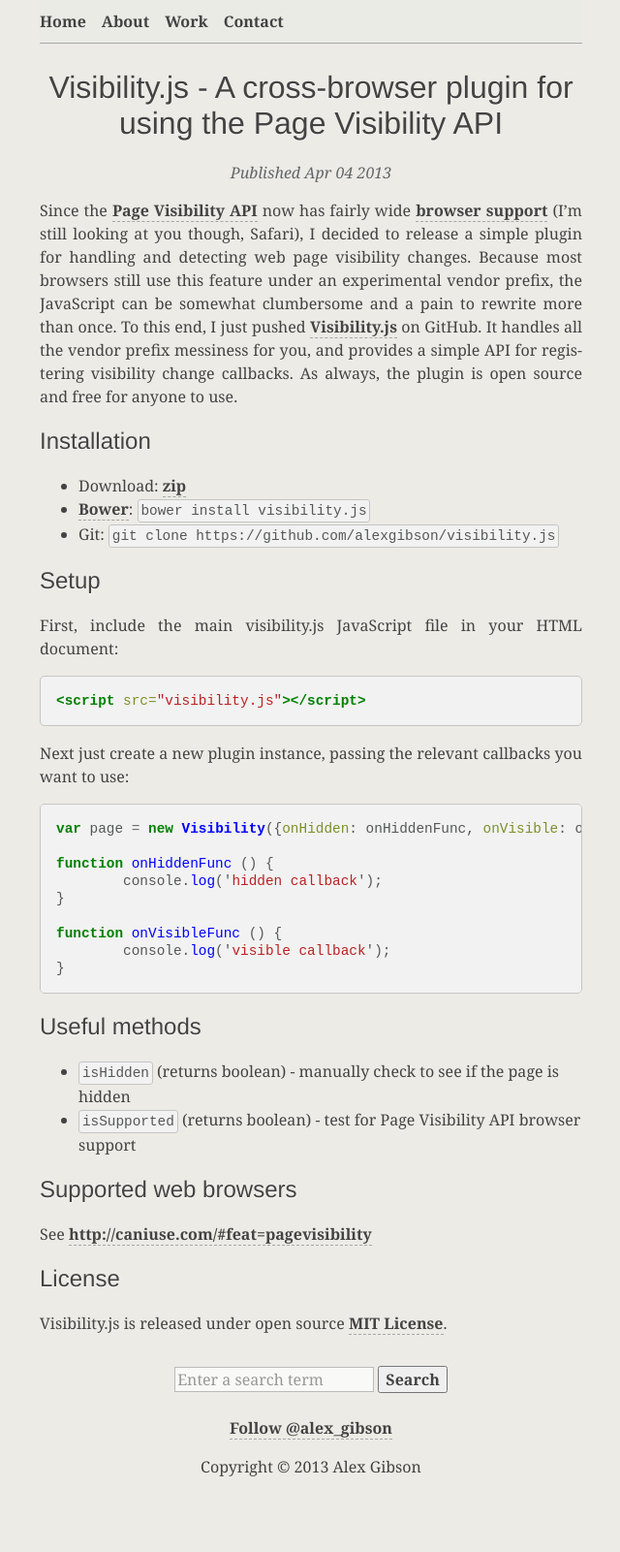
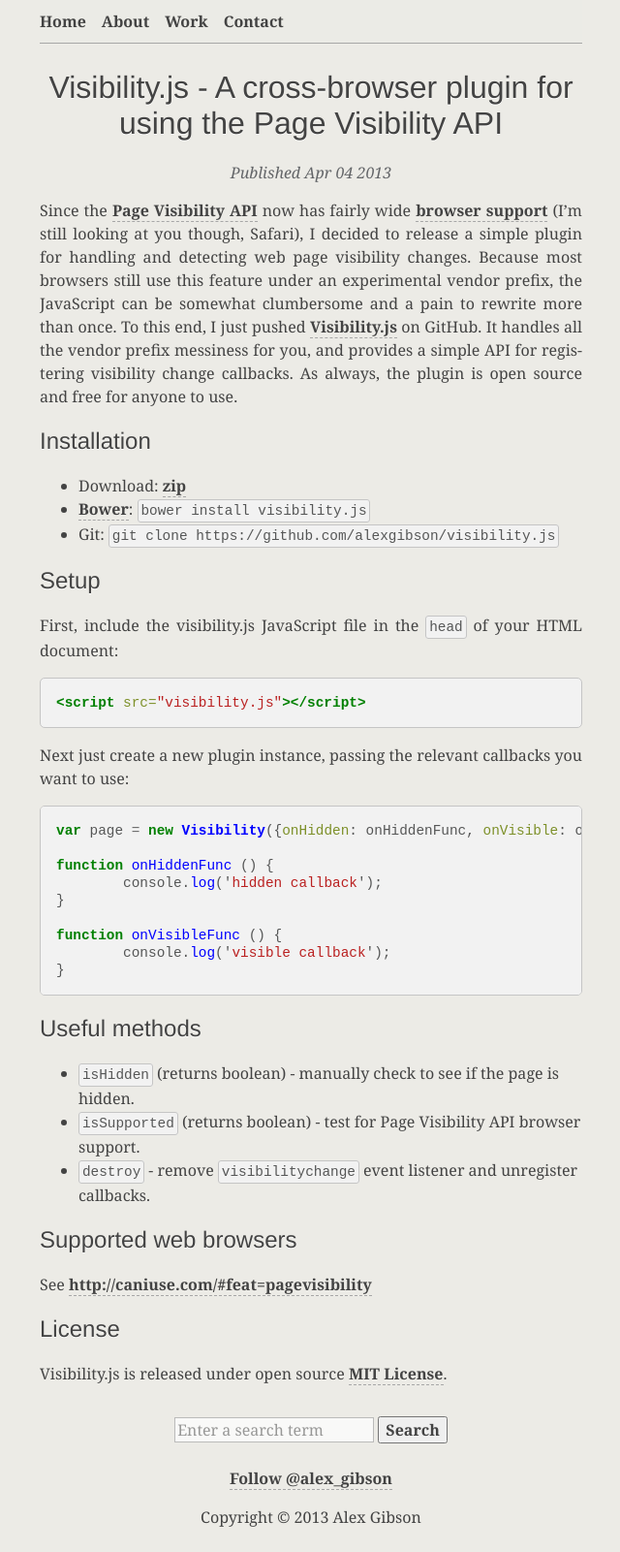
Before and after one commit to alexgibson/alxgbsn.co.uk, a Jekyll site: the page built from _posts/2013-04-04-visibility-js-a-cross-browser-plugin-for-using-the-page-visibility-api.md, in a window 1280 px wide. Shown: the whole page at 97% size, without its empty margins (319-959 px from the left). Built offline with Jekyll 4.4.1, drawn with Linux system fonts in a browser that asks for light colours; Markdown is read by kramdown in place of the engine named in the settings; comment, search, counter and statistics services are not loaded; before the commit the page ends 1549 px from its top, so only the background shows below that.

Commit message:
Update Visibility.js blog post

```diff
--- a/_posts/2013-04-04-visibility-js-a-cross-browser-plugin-for-using-the-page-visibility-api.md
+++ b/_posts/2013-04-04-visibility-js-a-cross-browser-plugin-for-using-the-page-visibility-api.md
@@ -17,7 +17,7 @@
 Setup
 ---------
 
-First, include the main visibility.js JavaScript file in your HTML document:
+First, include the visibility.js JavaScript file in the `head` of your HTML document:
 
 {% highlight html %}
 <script src="visibility.js"></script>
@@ -40,8 +40,9 @@
 Useful methods
 --------------
 
-* `isHidden` (returns boolean) - manually check to see if the page is hidden
-* `isSupported` (returns boolean) - test for Page Visibility API browser support
+* `isHidden` (returns boolean) - manually check to see if the page is hidden.
+* `isSupported` (returns boolean) - test for Page Visibility API browser support.
+* `destroy` - remove `visibilitychange` event listener and unregister callbacks.
 
 
 Supported web browsers
```
Also changed, not shown: 3 other files.
